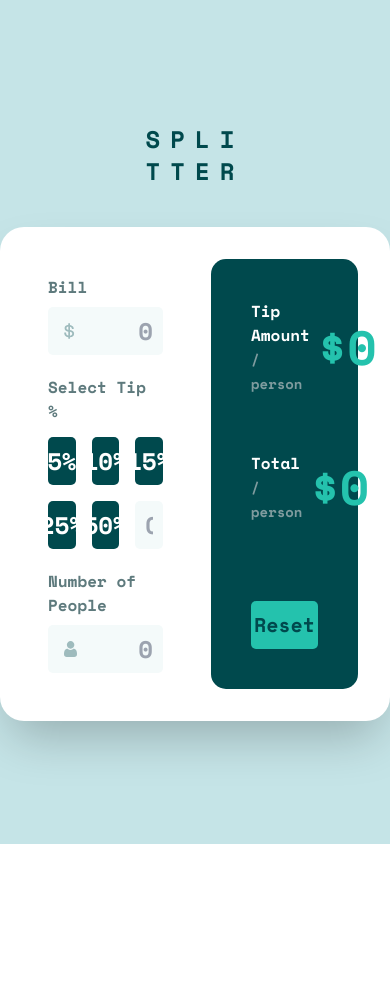
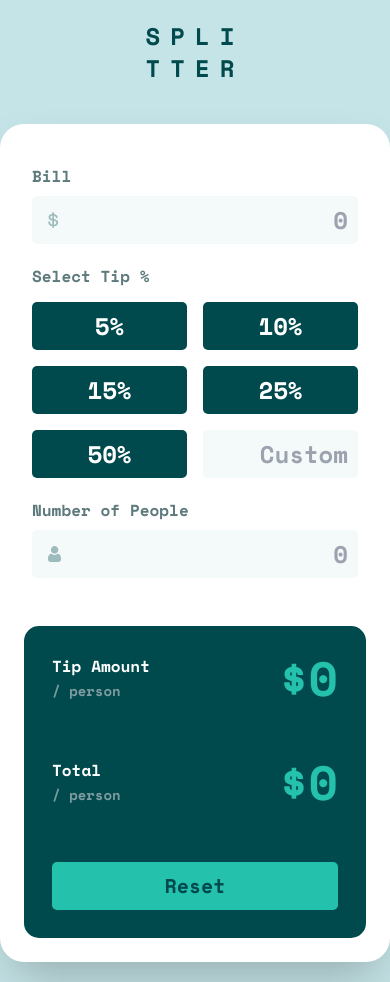
Before and after one commit to shaz1d/tip-calculator, a React (Vite) app: page / in a window 390 px wide. Before the commit the page ends 844 px from the top, so only its background shows below. Built offline with nearby package versions, Linux system fonts and the light colour scheme.

Commit message:
responsiveness implemented

```diff
--- a/src/App.tsx
+++ b/src/App.tsx
@@ -41,15 +41,15 @@ function App() {
   }, [totalBill, totalPeople, tipCustomPercent, tipPercent]);
 
   return (
-    <div className="w-full min-h-screen bg-pest-300 flex flex-col justify-center items-center">
+    <div className="w-full min-h-screen bg-pest-300 py-5 flex flex-col justify-center items-center">
       <h1 className="uppercase text-2xl text-center font-bold text-pest-600 tracking-[10px] mb-10">
         Spli
         <br />
         tter
       </h1>
 
-      <div className="w-full mx-auto max-w-4xl p-8 bg-white rounded-3xl shadow-2xl grid grid-cols-2 gap-8">
-        <div className="px-4 py-0">
+      <div className="w-full mx-auto max-w-4xl p-6 sm:p-8 bg-white rounded-3xl shadow-2xl grid md:grid-cols-2 gap-8">
+        <div className="px-2 sm:px-4 py-0">
           <CurrencyInput
             label="Bill"
             name="bill"
@@ -58,7 +58,7 @@ function App() {
           />
           <div className="flex flex-col gap-[14px] py-1">
             <label className="text-pest-500">Select Tip %</label>
-            <div className="grid grid-cols-3 gap-4">
+            <div className="grid grid-cols-2 sm:grid-cols-3 gap-4">
               <TipPercentInput
                 value={5}
                 state={tipPercent}
--- a/src/components/cards/ResultCard/ResultCard.tsx
+++ b/src/components/cards/ResultCard/ResultCard.tsx
@@ -5,7 +5,7 @@ type ResultCardProps = {
 };
 const ResultCard = ({ tip, bill, reset }: ResultCardProps) => {
   return (
-    <div className="w-full min-h-full flex flex-col justify-between gap-14 bg-pest-600 text-white rounded-[15px] p-10">
+    <div className="w-full min-h-full flex flex-col justify-between gap-14 bg-pest-600 text-white rounded-[15px] p-7 sm:p-10">
       <div className="flex flex-col gap-14">
         <div className="flex items-center justify-between gap-2">
           <div>
```
